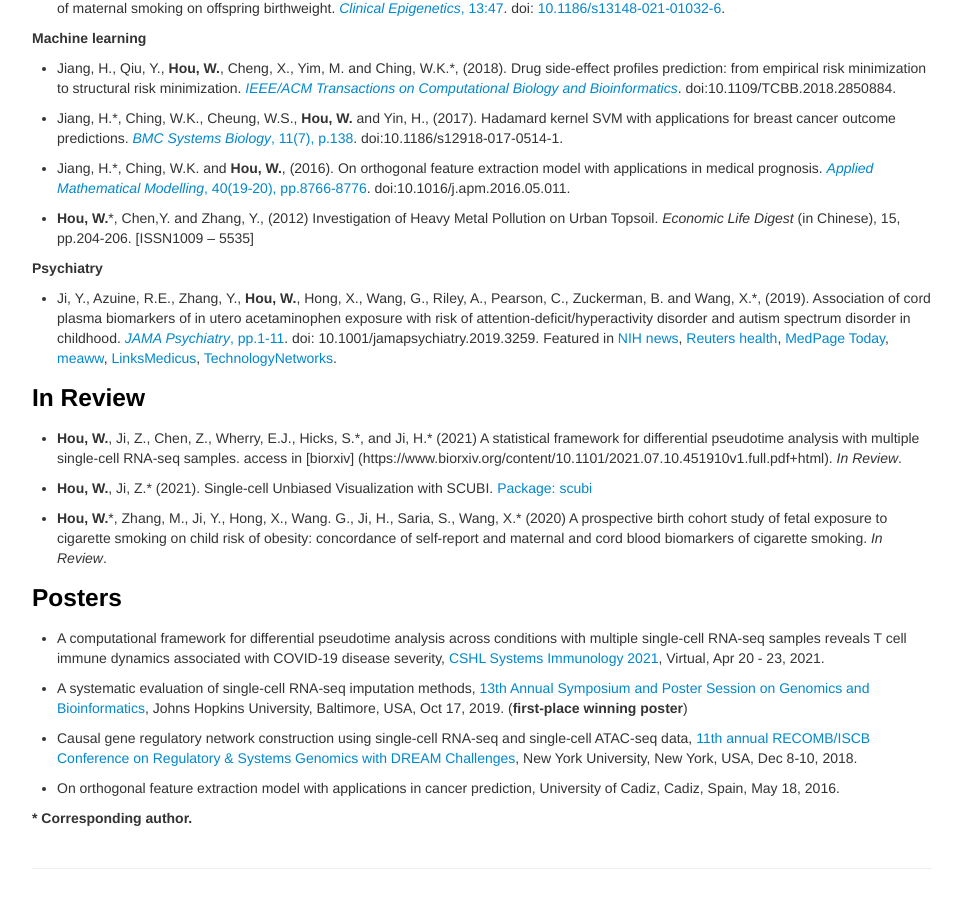
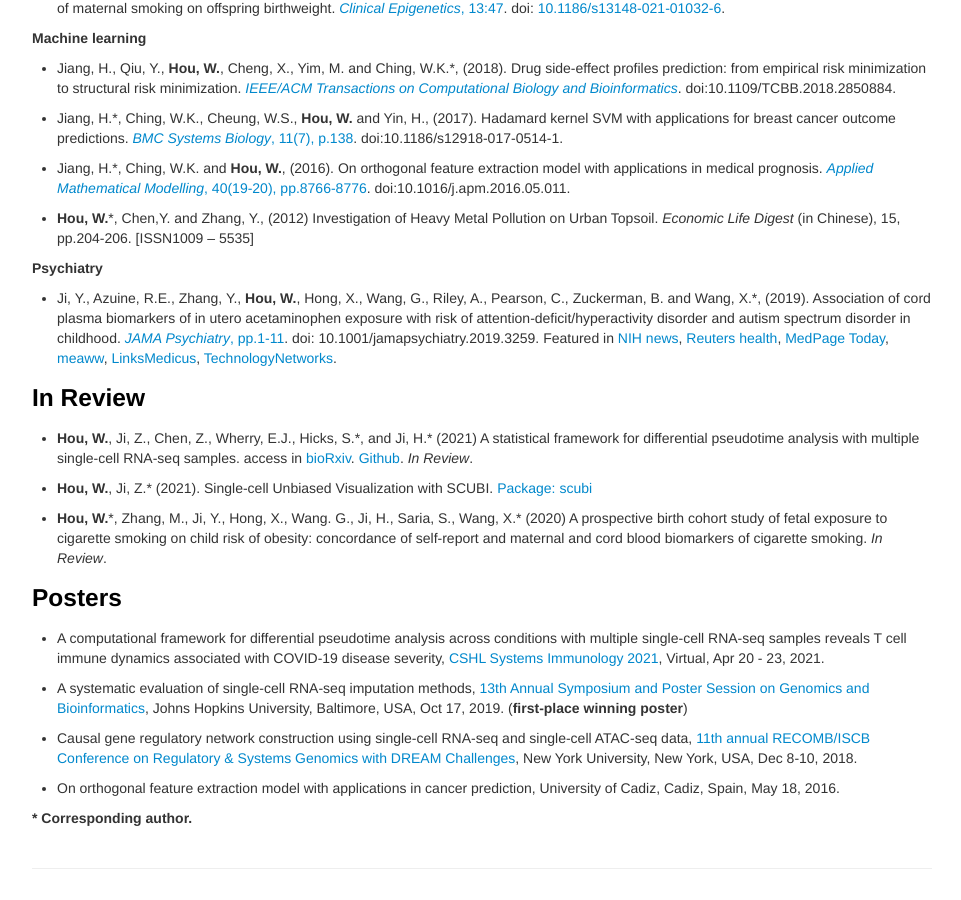
Before and after one commit to Winnie09/Wenpin_Hou, a Jekyll site: the page built from pages/publications.md, in a window 1280 px wide and 900 px high, scrolled down 774 px. Shown: the whole window, without its empty margins (158-1119 px from the left). Built offline with Jekyll 4.4.1, drawn with Linux system fonts in a browser that asks for light colours.

Commit message:
publications.md

```diff
--- a/pages/publications.md
+++ b/pages/publications.md
@@ -5,6 +5,8 @@
 
 <!--Key publications are described in more detail on the [Research](research.html) page.-->
 For a complete list of publications, see also [Google Scholar](https://scholar.google.com.hk/citations?user=1wVQpBUAAAAJ&hl=en).
+
+
 
 ### Published
 ##### Single-cell genomics
@@ -43,10 +45,9 @@
 
 ### In Review
 
-- **Hou, W.**, Ji, Z., Chen, Z., Wherry, E.J., Hicks, S.\*, and Ji, H.\* (2021) A statistical framework for differential pseudotime analysis with multiple single-cell RNA-seq samples. access in [biorxiv] (https://www.biorxiv.org/content/10.1101/2021.07.10.451910v1.full.pdf+html). *In Review*.
+- **Hou, W.**, Ji, Z., Chen, Z., Wherry, E.J., Hicks, S.\*, and Ji, H.\* (2021) A statistical framework for differential pseudotime analysis with multiple single-cell RNA-seq samples. access in [bioRxiv](https://www.biorxiv.org/content/10.1101/2021.07.10.451910v1.full.pdf+html). [Github](https://github.com/Winnie09/Lamian). *In Review*.
 
 - **Hou, W.**, Ji, Z.\* (2021). Single-cell Unbiased Visualization with SCUBI. [Package: scubi](https://winnie09.github.io/Wenpin_Hou/pages/SCUBI.html)
-
 
 - **Hou, W.**\*, Zhang, M., Ji, Y., Hong, X., Wang. G., Ji, H., Saria, S., Wang, X.\* (2020)  A prospective birth cohort study of fetal exposure to cigarette smoking on child risk of obesity: concordance of self-report and maternal and cord blood biomarkers of cigarette smoking. *In Review*.
 
```
